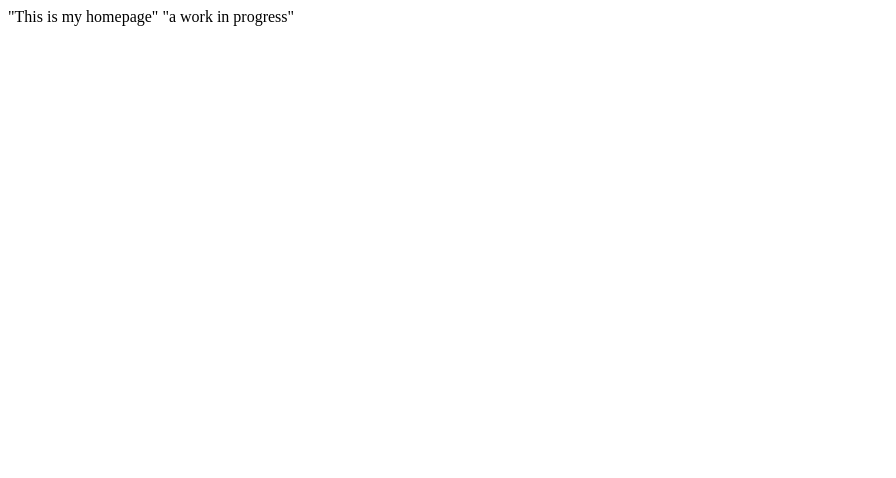
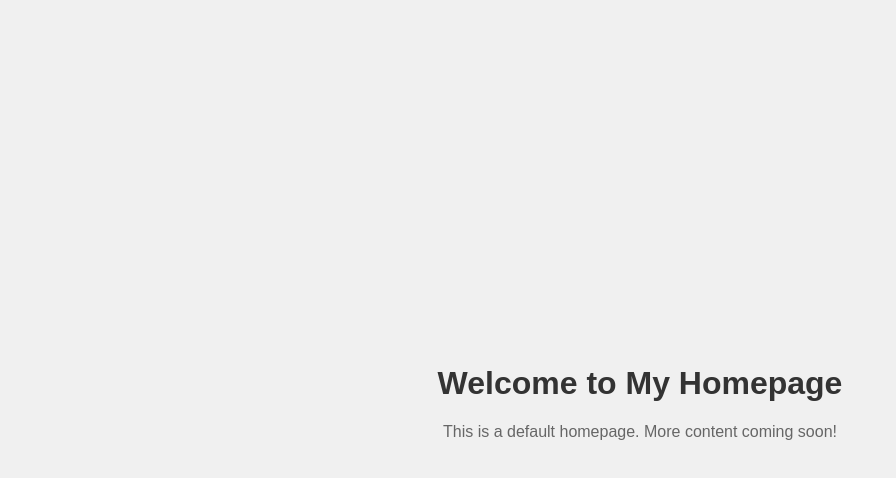
Before and after one commit to spiralftw/spiralftw.github.io, a plain HTML site: page index.html in a window 1280 px wide. Shown: the whole page, without its empty margins (0-896 px from the left). Drawn offline with Linux system fonts and the light colour scheme.

Commit message:
Initial commit

```diff
--- a/index.html
+++ b/index.html
@@ -1,2 +1,35 @@
-"This is my homepage"
-"a work in progress"
+<!DOCTYPE html>
+<html lang="en">
+<head>
+    <meta charset="UTF-8">
+    <meta name="viewport" content="width=device-width, initial-scale=1.0">
+    <title>Welcome to My Homepage</title>
+    <style>
+        body {
+            font-family: Arial, sans-serif;
+            margin: 0;
+            padding: 0;
+            display: flex;
+            justify-content: center;
+            align-items: center;
+            height: 100vh;
+            background-color: #f0f0f0;
+        }
+        .container {
+            text-align: center;
+        }
+        h1 {
+            color: #333;
+        }
+        p {
+            color: #666;
+        }
+    </style>
+</head>
+<body>
+    <div class="container">
+        <h1>Welcome to My Homepage</h1>
+        <p>This is a default homepage. More content coming soon!</p>
+    </div>
+</body>
+</html>
```
